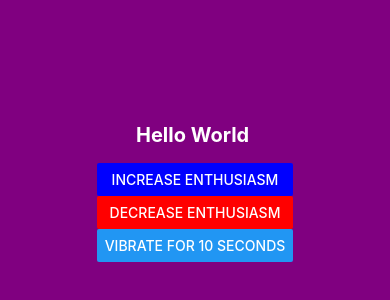
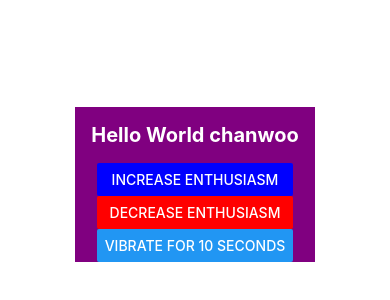
Before and after one commit to Chanwoo-Jeong/ReactNative, a React Native app: screen / in a window 390 px wide. Shown: the part 238-538 px from the top of the page. Built offline with nearby package versions, Linux system fonts and the light colour scheme.

Commit message:
[ design ] : study RN Layout

```diff
--- a/App.tsx
+++ b/App.tsx
@@ -1,69 +1,30 @@
 import React, { useState } from "react";
-import { View, Text, StyleSheet, Button, StatusBar, Vibration } from "react-native";
+import {
+  View,
+  Text,
+  StyleSheet,
+  Button,
+  StatusBar,
+  Vibration,
+} from "react-native";
+import BasicStudy from "./Pages/BasicStudy";
 
-interface Props {
-  name: string;
-  baseEnthusiasmLevel?: number;
-}
-
-function App({ name, baseEnthusiasmLevel = 0 }: Props) {
-  const [enthusiasmLevel, setEnthusiasmLevel] = useState(baseEnthusiasmLevel);
-
-  const onIncrement = () => {
-    setEnthusiasmLevel(enthusiasmLevel + 1);
-  };
-
-  const onDecrement = () => {
-    setEnthusiasmLevel(enthusiasmLevel > 0 ? enthusiasmLevel - 1 : 0);
-  };
-
-  const getExclamationMarks = (numChars: number) => {
-    return numChars > 0 ? "!".repeat(numChars) : "";
-  };
-
+function App() {
   return (
-    <View style={styles.container}>
-      <Text style={styles.greeting}>
-        Hello World {name}
-        {getExclamationMarks(enthusiasmLevel)}
-      </Text>
-      <View>
-        <Button
-          title="Increase enthusiasm"
-          accessibilityLabel="increment"
-          onPress={onIncrement}
-          color="blue"
-        />
-        <Button
-          title="Decrease enthusiasm"
-          accessibilityLabel="decrement"
-          onPress={onDecrement}
-          color="red"
-        />
-        {/* Vibration Btn */}
-        <Button
-          title="Vibrate for 10 seconds"
-          onPress={() => Vibration.vibrate(10 * 100)}
-        />
+    <View style={{ flex: 1, justifyContent: "center", alignItems: "center" }}>
+      <View style={{ flex: 1, flexDirection: "row" }}>
+        <View style={{ flex: 1, backgroundColor: "tomato" }}></View>
+        <View style={{ flex: 1, backgroundColor: "teal" }}></View>
+        <View style={{ flex: 1, backgroundColor: "orange" }}></View>
       </View>
-      <StatusBar barStyle={"light-content"} />
+      <View style={{ flex: 1, flexDirection: "row" }}>
+        <View style={{ flex: 1, backgroundColor: "teal" }}></View>
+        <View style={{ flex: 1, backgroundColor: "orange" }}></View>
+        <View style={{ flex: 1, backgroundColor: "tomato" }}></View>
+      </View>
+      <BasicStudy name={"chanwoo"} />
     </View>
   );
 }
 
-const styles = StyleSheet.create({
-  container: {
-    flex: 1,
-    alignItems: "center",
-    justifyContent: "center",
-    backgroundColor: "purple",
-  },
-  greeting: {
-    color: "white",
-    fontSize: 20,
-    fontWeight: "bold",
-    margin: 16,
-  },
-});
-
 export default App;
--- /dev/null
+++ b/Pages/BasicStudy.tsx
@@ -0,0 +1,77 @@
+import React, { useState } from "react";
+import {
+  View,
+  Text,
+  StyleSheet,
+  Button,
+  StatusBar,
+  Vibration,
+} from "react-native";
+
+interface Props {
+  name: string;
+  baseEnthusiasmLevel?: number;
+}
+
+function BasicStudy({ name, baseEnthusiasmLevel = 0 }: Props) {
+  const [enthusiasmLevel, setEnthusiasmLevel] = useState(baseEnthusiasmLevel);
+
+  const onIncrement = () => {
+    setEnthusiasmLevel(enthusiasmLevel + 1);
+  };
+
+  const onDecrement = () => {
+    setEnthusiasmLevel(enthusiasmLevel > 0 ? enthusiasmLevel - 1 : 0);
+  };
+
+  const getExclamationMarks = (numChars: number) => {
+    return numChars > 0 ? "!".repeat(numChars) : "";
+  };
+
+  return (
+    <View style={styles.container}>
+      <Text style={styles.greeting}>
+        Hello World {name}
+        {getExclamationMarks(enthusiasmLevel)}
+      </Text>
+      <View>
+        <Button
+          title="Increase enthusiasm"
+          accessibilityLabel="increment"
+          onPress={onIncrement}
+          color="blue"
+        />
+        <Button
+          title="Decrease enthusiasm"
+          accessibilityLabel="decrement"
+          onPress={onDecrement}
+          color="red"
+        />
+        {/* Vibration Btn */}
+        <Button
+          title="Vibrate for 10 seconds"
+          onPress={() => Vibration.vibrate(10 * 100)}
+        />
+      </View>
+      <StatusBar barStyle={"light-content"} />
+    </View>
+  );
+}
+
+const styles = StyleSheet.create({
+  container: {
+    position:"absolute",
+    flex: 1,
+    alignItems: "center",
+    justifyContent: "center",
+    backgroundColor: "purple",
+  },
+  greeting: {
+    color: "white",
+    fontSize: 20,
+    fontWeight: "bold",
+    margin: 16,
+  },
+});
+
+export default BasicStudy;
```
